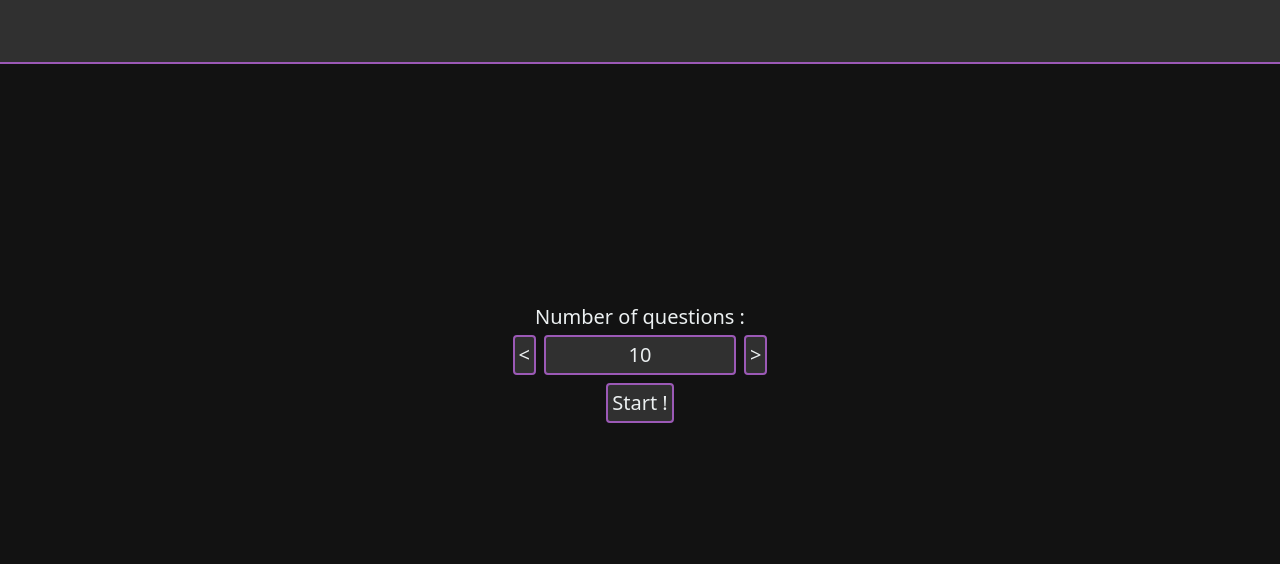
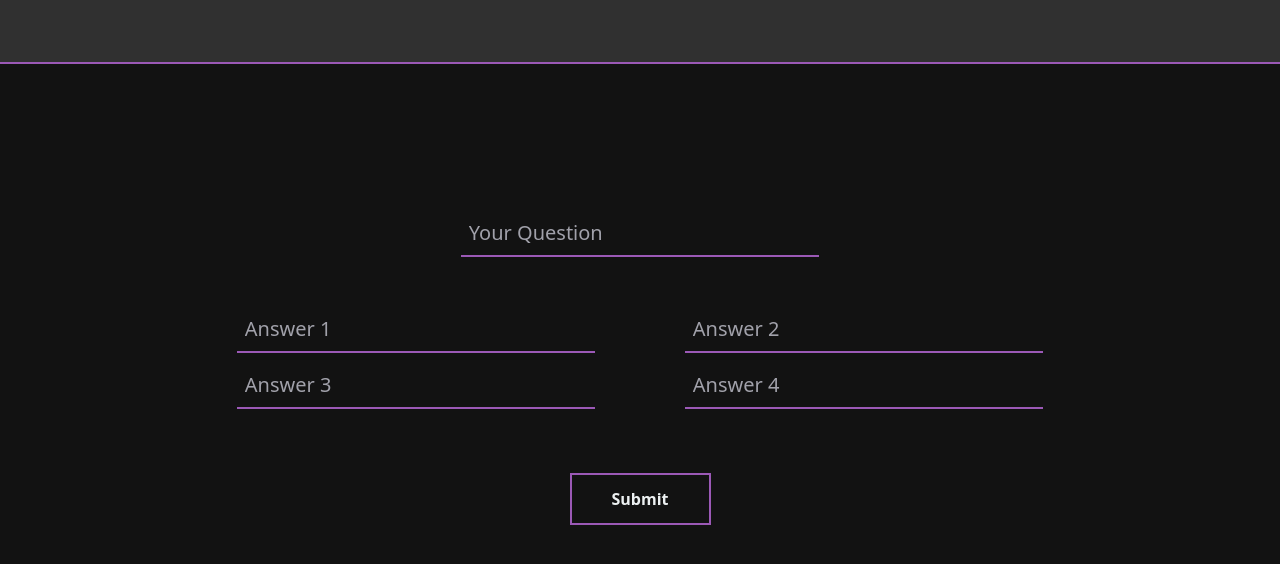
Before and after one commit to Herbin-Clement/QuizzAppReact, a React (Create React App) app: page / in a window 1280 px wide. Shown: the top 564 px of the page. Built offline with nearby package versions, Linux system fonts and the light colour scheme.

Commit message:
add Form for add question in game

```diff
--- a/package.json
+++ b/package.json
@@ -3,13 +3,14 @@
   "version": "0.1.0",
   "private": true,
   "dependencies": {
-    "@craco/craco": "^6.1.2",
+    "@craco/craco": "^5.9.0",
     "@testing-library/jest-dom": "^5.12.0",
     "@testing-library/react": "^11.2.6",
     "@testing-library/user-event": "^12.8.3",
     "react": "^17.0.2",
     "react-dom": "^17.0.2",
-    "react-scripts": "4.0.3",
+    "react-router-dom": "^5.2.0",
+    "react-scripts": "^1.1.5",
     "web-vitals": "^1.1.2"
   },
   "scripts": {
--- a/src/App.js
+++ b/src/App.js
@@ -1,12 +1,13 @@
 import React from 'react';
 import Header from './components/Header/Header.jsx';
 import QuizzApp from './components/QuizzApp/QuizzApp.jsx';
+import FormQuestion from './components/AddQuestion/FormQuestion.jsx';
 
 const App = () => {
   return (
     <div className="flex flex-col">
       <Header></Header>
-      <QuizzApp></QuizzApp>
+      <FormQuestion></FormQuestion>
     </div>
   );
 };
--- /dev/null
+++ b/src/components/AddQuestion/FormQuestion.jsx
@@ -0,0 +1,51 @@
+import React, { useState } from 'react';
+
+import Input from './Input.jsx';
+
+const FormQuestion = () => {
+
+    const [question, setQuestion] = useState("");
+    const [answers, setAnswers] = useState(["", "", "", ""]);
+    const [idGoodAnswer, setidGoodAnswer] = useState(-1);
+
+    const changeQuestion = (event) => {
+        setQuestion(() => event.target.value);
+    }
+
+    const select = (id) => {
+        setidGoodAnswer(id);
+    }
+
+    const changeAnswer = (value, id) => {
+        setAnswers((prevState) => {
+            prevState[id - 1] = value;
+            return prevState;
+        });
+        console.log(answers);
+    }
+
+    const sendData = (event) => {
+        event.preventDefault();
+        console.log(`${answers}, ${idGoodAnswer}`);
+        const goodAnswer = answers[idGoodAnswer];
+        const data = {question, answers, goodAnswer};
+        console.log(data);
+    }
+
+    return (
+        <div className="flex justify-center w-full h-11/12 pt-5p bg-black0 text-cloud">
+            <form className="flex flex-col items-center justify-center h-7/10 w-7/10 ">
+                <input onChange={(event) => changeQuestion(event)} value={question} placeholder="Your Question" className={`w-4/10 h-12 mt-2 mb-10 p-2 border-b-2 border-amethist outline-none text-xl bg-black0`}/>
+                <div className="flex flex-wrap justify-around mb-16">
+                    <Input placeholder="Answer 1" isSelected={idGoodAnswer === 1 ? true : false} select={select} id={1} value={answers[0]} changeValue={changeAnswer}></Input>
+                    <Input placeholder="Answer 2" isSelected={idGoodAnswer === 2 ? true : false} select={select} id={2} value={answers[1]} changeValue={changeAnswer}></Input>
+                    <Input placeholder="Answer 3" isSelected={idGoodAnswer === 3 ? true : false} select={select} id={3} value={answers[2]} changeValue={changeAnswer}></Input>
+                    <Input placeholder="Answer 4" isSelected={idGoodAnswer === 4 ? true : false} select={select} id={4} value={answers[3]} changeValue={changeAnswer}></Input>
+                </div>
+                <button onClick={(event) => sendData(event)} className="px-10 py-3 border-2 border-amethist font-semibold">Submit</button>
+            </form>
+        </div>
+    );
+};
+
+export default FormQuestion;
--- /dev/null
+++ b/src/components/AddQuestion/Input.jsx
@@ -0,0 +1,20 @@
+import React, { useState } from 'react';
+
+const Input = ({ placeholder, isSelected, id, select, changeValue }) => {
+
+    let borderColor = isSelected ? "border-cloud" : "border-amethist";
+
+    const [value, setValue] = useState("");
+
+    const updateValue = (event) => {
+        const { value } = event.target;
+        setValue(() => value);
+        changeValue(value, id);
+    }
+
+    return (
+        <input onClick={() => select(id)} onChange={(event) => updateValue(event)} placeholder={placeholder} value={value} className={`w-4/10 h-12 mt-2 p-2 border-b-2 ${borderColor} outline-none text-xl bg-black0`}/>
+    )
+};
+
+export default Input;
--- a/src/components/QuizzApp/Quizz/Answer.jsx
+++ b/src/components/QuizzApp/Quizz/Answer.jsx
@@ -1,3 +1,5 @@
+import React from 'react';
+
 const Answer = ({ answer, isSelected, select, id }) => {
 
     let borderColor = isSelected ? "border-cloud" : "border-amethist";
--- a/src/components/QuizzApp/Quizz/Question.jsx
+++ b/src/components/QuizzApp/Quizz/Question.jsx
@@ -1,3 +1,5 @@
+import React from 'react';
+
 const Question = ({ question }) => {
     return(
         <div className="flex justify-center items-center w-10/10 h-4/10 mb-10 text-center text-cloud text-3xl">
--- a/src/components/QuizzApp/Quizz/Quizz.jsx
+++ b/src/components/QuizzApp/Quizz/Quizz.jsx
@@ -1,4 +1,4 @@
-import { useEffect, useState } from 'react';
+import React, { useEffect, useState } from 'react';
 import Question from './Question.jsx';
 import Answer from './Answer.jsx';
 import Validate from './Validate.jsx';
--- a/src/components/QuizzApp/Quizz/Validate.jsx
+++ b/src/components/QuizzApp/Quizz/Validate.jsx
@@ -1,4 +1,4 @@
-import react from 'react';
+import React from 'react';
 
 const Validate = ({ validate, isDisabled }) => {
 
--- a/src/components/QuizzApp/QuizzApp.jsx
+++ b/src/components/QuizzApp/QuizzApp.jsx
@@ -1,4 +1,4 @@
-import { useState } from 'react';
+import React, { useState } from 'react';
 import Quizz from './Quizz/Quizz.jsx';
 import QuizzSettings from './QuizzSettings.jsx';
 import QuizzResult from './QuizzResult.jsx';
--- a/src/components/QuizzApp/QuizzResult.jsx
+++ b/src/components/QuizzApp/QuizzResult.jsx
@@ -1,4 +1,4 @@
-import { useState } from 'react';
+import React from 'react';
 
 const QuizzSettings = ({ data }) => {
 
--- a/src/components/QuizzApp/QuizzSettings.jsx
+++ b/src/components/QuizzApp/QuizzSettings.jsx
@@ -1,4 +1,4 @@
-import { useState } from 'react';
+import React, { useState } from 'react';
 
 const QuizzSettings = ({ startOfQuizz}) => {
 
```
Also changed, not shown: 1 other file (tests, documents, lock files or other folders).
